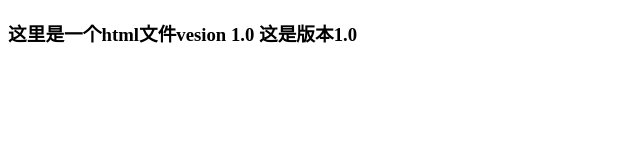
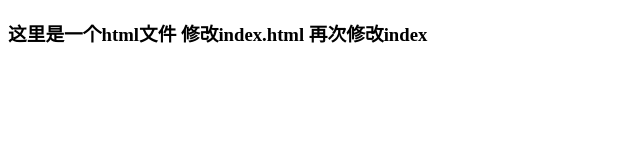
Before and after one commit to xingwangi/pilishen.com, a plain HTML site: page index.html in a window 1280 px wide. Shown: the whole page, without its empty margins (0-640 px from the left). Drawn offline with Linux system fonts and the light colour scheme.

Commit message:
resrt rewirte

```diff
--- a/index.html
+++ b/index.html
@@ -7,6 +7,6 @@
     <title>Document</title>
 </head>
 <body>
-    <h3>这里是一个html文件vesion 1.0 这是版本1.0</h3>
+    <h3>这里是一个html文件 修改index.html 再次修改index</h3>
 </body>
 </html>
```
